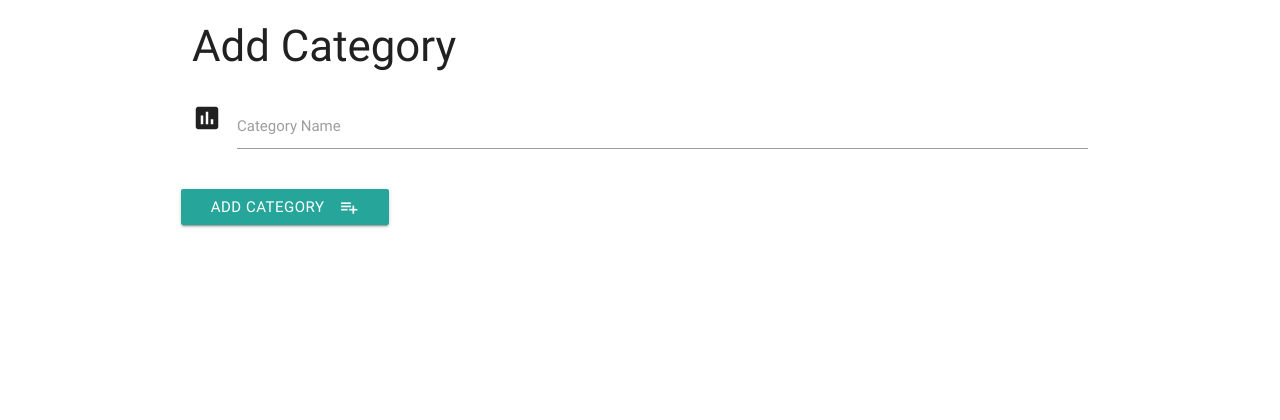
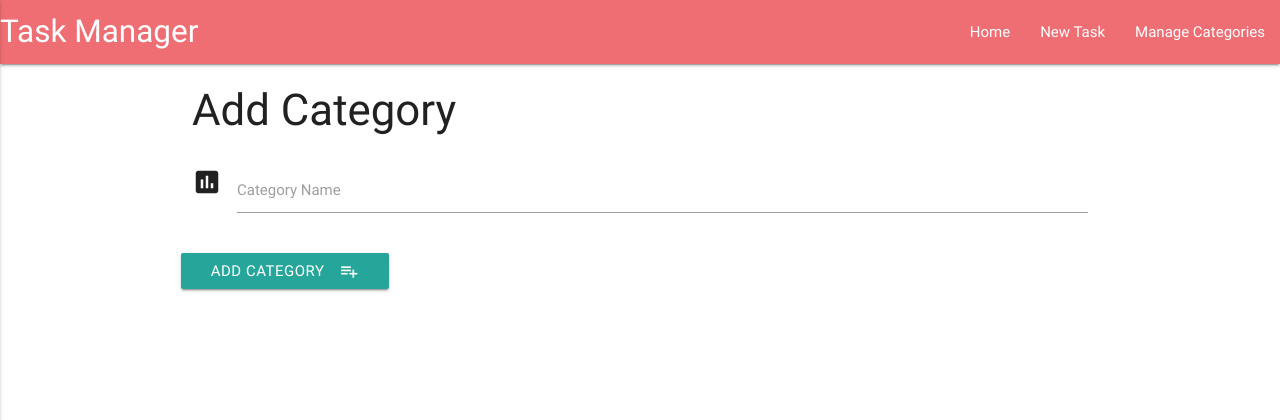
Before and after one commit to kydzoster/task-manager, a Flask app: page /add_category in a window 1280 px wide. Shown: the top 420 px of the page. Run offline with Flask 2, Linux system fonts and the light colour scheme; some libraries are stand-ins or nearby versions.

Commit message:
final updates

```diff
--- a/templates/base.html
+++ b/templates/base.html
@@ -1,26 +1,41 @@
 <!DOCTYPE html>
-<html lang="en">
+<html>
+
 <head>
-    <meta charset="UTF-8">
-    <meta name="viewport" content="width=device-width, initial-scale=1.0">
-    <meta http-equiv="X-UA-Compatible" content="ie=edge">
-    <link rel="stylesheet" href="https://fonts.googleapis.com/icon?family=Material+Icons">
+    <link href="https://fonts.googleapis.com/icon?family=Material+Icons" rel="stylesheet">
     <link rel="stylesheet" href="https://cdnjs.cloudflare.com/ajax/libs/materialize/0.100.2/css/materialize.min.css">
-    <link rel="stylesheet" href="{{url_for('static', filename='css/style.css')}}">
-    <title>Task Manager</title>
+    <link rel="stylesheet" href="{{url_for('static', filename='css/style.css')}}" type="text/css" />
 </head>
+
 <body>
+    <header>
+        <nav>
+            <div class="nav-wrapper">
+                <a href="{{url_for('get_tasks')}}" class="brand-logo">Task Manager</a>
+                <a href="#" data-activates="mobile-demo" class="button-collapse"><i class="material-icons">menu</i></a>
+                <ul id="nav-mobile" class="right hide-on-med-and-down">
+                    <li><a href="{{url_for('get_tasks')}}">Home</a></li>
+                    <li><a href="{{url_for('add_task')}}">New Task</a></li>
+                    <li><a href="{{url_for('get_categories')}}">Manage Categories</a></li>
+                </ul>
+                <ul class="side-nav" id="mobile-demo">
+                    <li><a href="{{url_for('get_tasks')}}">Home</a></li>
+                    <li><a href="{{url_for('add_task')}}">New Task</a></li>
+                    <li><a href="{{url_for('get_categories')}}">Manage Categories</a></li>
+                </ul>
+            </div>
+        </nav>
+    </header>
     <div class="container">
-        {% block content %}
-        {% endblock %}
+        {% block content %} {% endblock %}
     </div>
     <script src="https://cdnjs.cloudflare.com/ajax/libs/jquery/3.2.1/jquery.min.js"></script>
     <script src="https://cdnjs.cloudflare.com/ajax/libs/materialize/0.100.2/js/materialize.min.js"></script>
-
     <script type="text/javascript">
         $(document).ready(function() {
             $('.collapsible').collapsible();
             $('select').material_select();
+            $(".button-collapse").sideNav();
         });
 
         $('.datepicker').pickadate({
```
Also changed, not shown: templates/categories.html (+8 -3 lines), .theia/settings.json.
